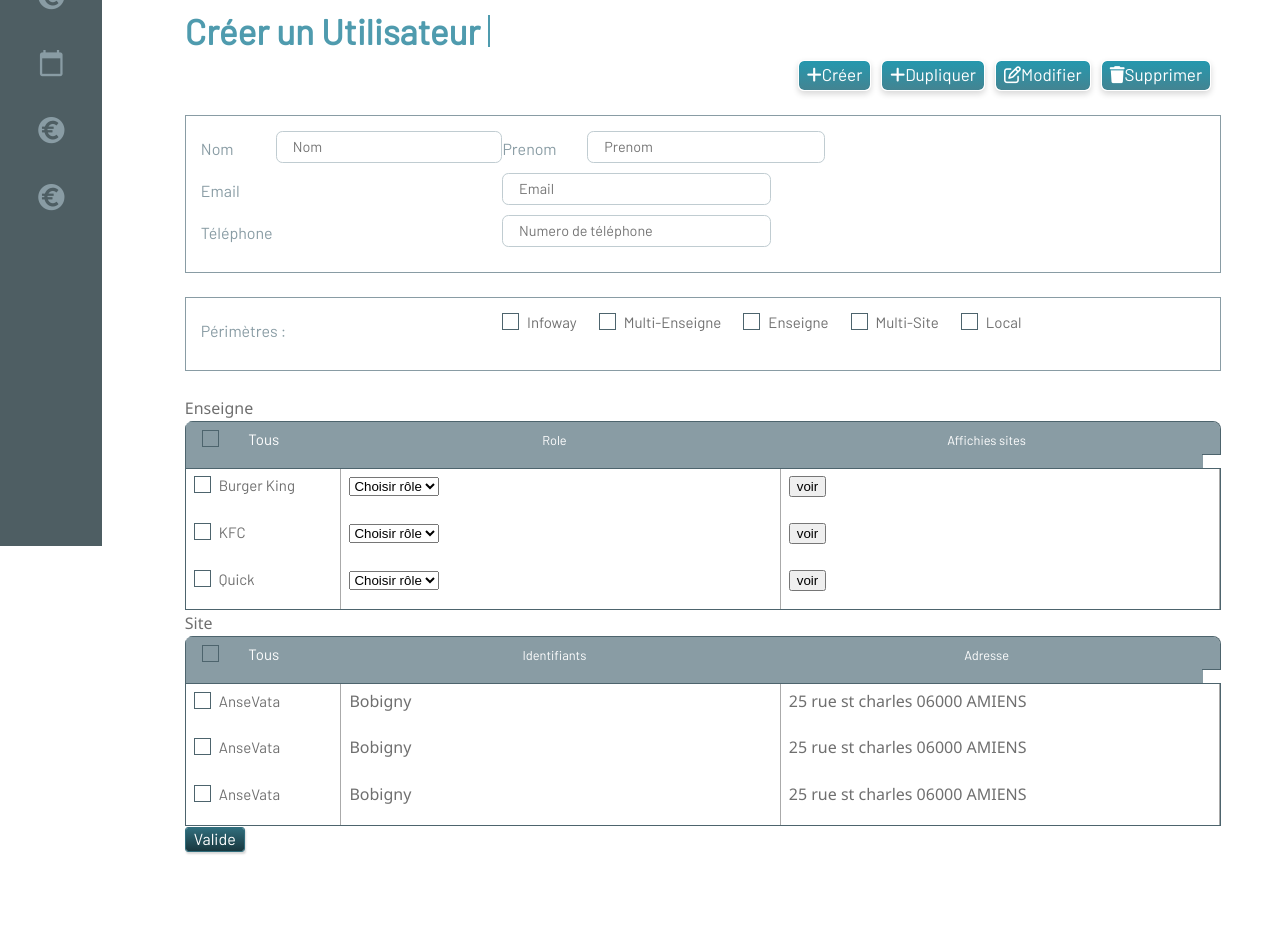
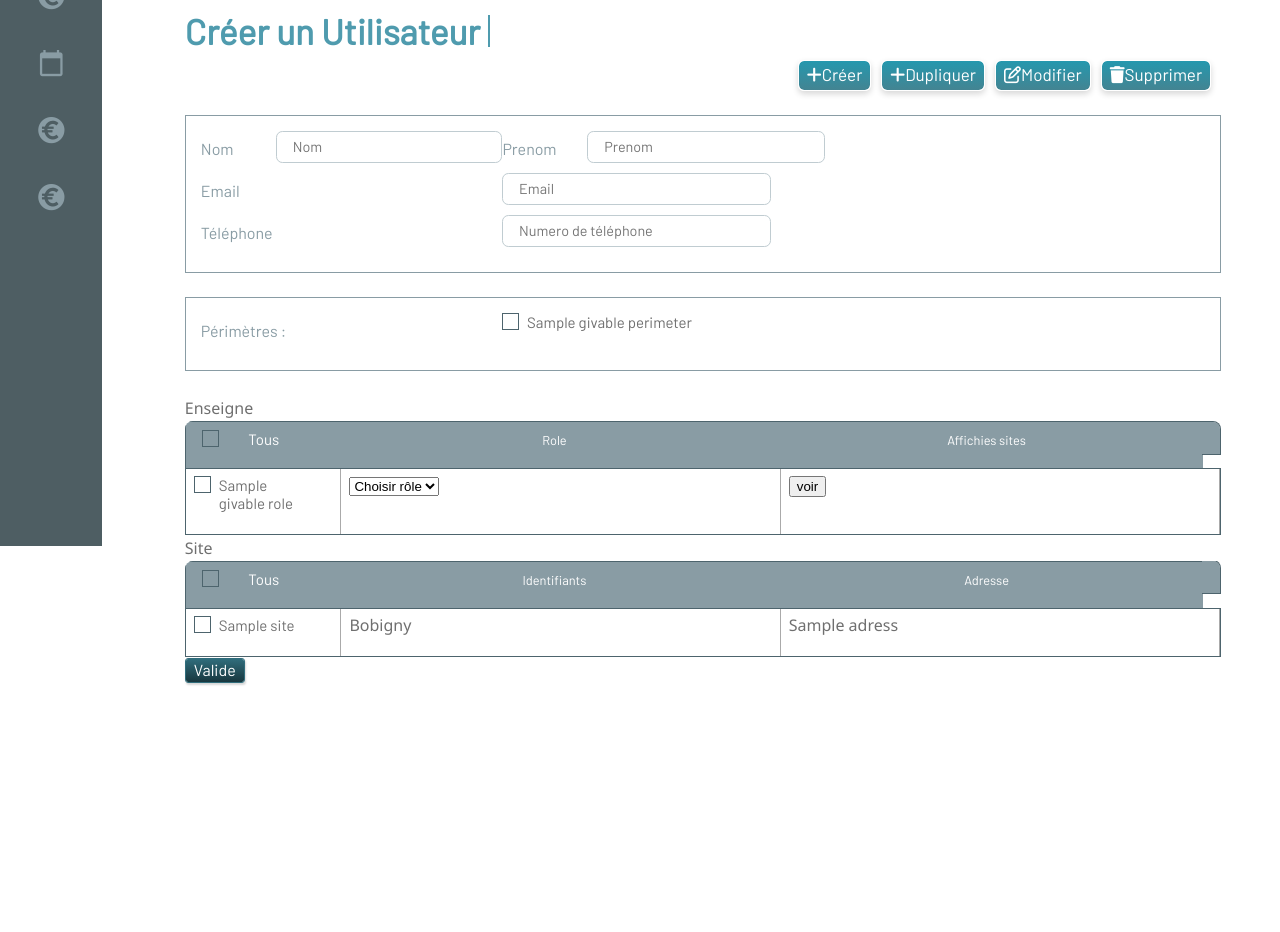
Before and after one commit to NexusJungler/infoway, a Symfony app: template templates/user/create.html.twig in a window 1280 px wide. Shown: the part 384-1316 px from the top of the page. After the commit the page ends 1069 px from the top, so only its background shows below. Run offline with Twig, Linux system fonts and the light colour scheme; the template is opened without the code that fills it: most values are stand-ins (such as "Sample title", 1, 10 or a date in 2020); style sheets or scripts are compiled from the project's sources; some libraries are stand-ins or nearby versions.

Commit message:
Vue creation utilisateur affichant donnée en base ok

```diff
--- a/templates/user/create.html.twig
+++ b/templates/user/create.html.twig
@@ -55,28 +55,42 @@
         <div class="row">
             <label class="form-label" for="phone">Périmètres :</label>
             <div class="row row-chkbox">
-                <label class="container-chkbox">Infoway
-                    <input type="radio" name="Perimeters" value"infoway">
+{#            {{ dump(givablePerimeters) }}#}
+            {% if givablePerimeters is iterable %}
+                {% for  perimeter in givablePerimeters %}
+                    {% if perimeter.name is defined and perimeter.level is defined %}
+                        <label class="container-chkbox">{{ perimeter.name }}
+                            <input type="radio" name="user[perimeter]" value="{{ perimeter.level }}">
                             <span class="checkmark-chkbox"></span>
                         </label>
-                <label class="container-chkbox">Multi-Enseigne
-                    <input type="radio" name="Perimeters" value="multi enseigne" >
-                    <span class="checkmark-chkbox"></span>
-                </label>
-                <label class="container-chkbox">Enseigne
-                    <input type="radio" name="Perimeters"  value="enseigne" >
-                    <span class="checkmark-chkbox"></span>
-                </label>
-                <label class="container-chkbox">Multi-Site
-                    <input type="radio" name="Perimeters"  value="multi site" >
-                    <span class="checkmark-chkbox"></span>
-                </label>
-                <label class="container-chkbox">Local
-                    <input type="radio" name="Perimeters"  value="local" >
-                    <span class="checkmark-chkbox"></span>
-                </label>
+                    {% endif %}
+                {% endfor %}
+            {% endif %}
+            </div>
 
-            </div>
+{#            <div class="row row-chkbox">#}
+{#                <label class="container-chkbox">Infoway#}
+{#                    <input type="radio" name="Perimeters" value"infoway">#}
+{#                    <span class="checkmark-chkbox"></span>#}
+{#                </label>#}
+{#                <label class="container-chkbox">Multi-Enseigne#}
+{#                    <input type="radio" name="Perimeters" value="multi enseigne" >#}
+{#                    <span class="checkmark-chkbox"></span>#}
+{#                </label>#}
+{#                <label class="container-chkbox">Enseigne#}
+{#                    <input type="radio" name="Perimeters"  value="enseigne" >#}
+{#                    <span class="checkmark-chkbox"></span>#}
+{#                </label>#}
+{#                <label class="container-chkbox">Multi-Site#}
+{#                    <input type="radio" name="Perimeters"  value="multi site" >#}
+{#                    <span class="checkmark-chkbox"></span>#}
+{#                </label>#}
+{#                <label class="container-chkbox">Local#}
+{#                    <input type="radio" name="Perimeters"  value="local" >#}
+{#                    <span class="checkmark-chkbox"></span>#}
+{#                </label>#}
+
+{#            </div>#}
         </div>
     </div>
 
@@ -98,21 +112,29 @@
                     </tr>
                     </thead>
                     <tbody class="tbody tbody-content scrollbar-table">
+
+                    {% if givableRoles is defined and  givableRoles is iterable %}
+{#                {{ dump(givableRoles) }}#}
+                        {% for givableCustomer in givableRoles %}
+                            {% if  givableCustomer.name is defined  and givableCustomer.id is defined  %}
                             <tr class="input1">
                                 <td>
-                            <label class="container-chkbox">Burger King
-                                <input type="checkbox" name="selectenseigne"  class="input1" value="burger king">
+                                    <label class="container-chkbox">{{ givableCustomer.name }}
+                                        <input type="checkbox" name="showenseignesites[]"  class="input1" value={{ givableCustomer.id }}>
                                         <span class="checkmark-chkbox"></span>
                                     </label>
                                 </td>
                                 <td >
                                     <div class="select" >
-                                <select class="select-list" name="selectrole">
+                                        <select class="select-list" name={{"user[roles][enseigne][" ~ givableCustomer.id ~ "]"  }}>
                                             <option>Choisir rôle </option>
-                                    <option value="admin">Admin</option>
-                                    <option value="siege">Siege</option>
-                                    <option value="directeur">Directeur</option>
-                                    <option value="manager">Manager</option>
+                                            {% if givableRoles[givableCustomer] is defined and  givableRoles[givableCustomer]  is iterable %}
+                                                {% for givableRole in givableRoles[givableCustomer]  %}
+                                                    {% if  givableRole.name is defined and  givableRole.id is defined  %}
+                                                    <option value={{ givableRole.id }}>{{ givableRole.name }}</option>
+                                                    {% endif %}
+                                                {% endfor %}
+                                            {% endif  %}
                                         </select>
                                     </div>
                                 </td>
@@ -120,46 +142,71 @@
                                     <button class="btn-display-teach" type="button">voir</button>
                                 </td>
                             </tr>
-                    <tr>
-                        <td>
-                            <label class="container-chkbox">KFC
-                                <input type="checkbox" name="selectenseigne" value="kfc" >
-                                <span class="checkmark-chkbox"></span>
-                            </label>
-                        </td>
-                        <td>
-                            <div class="select" >
-                                <select class="select-list">
-                                    <option>Choisir rôle </option>
-                                    <option value="admin">Admin</option>
-                                    <option value="siege">Siege</option>
-                                    <option value="directeur">Directeur</option>
-                                    <option value="manager">Manager</option>
-                                </select>
-                            </div>
-                        </td>
-                        <td> <button class="btn-display-teach" type="button">voir</button></td>
-                    </tr>
-                    <tr>
-                        <td>
-                            <label class="container-chkbox">Quick
-                                <input type="checkbox" name="selectenseigne" value="quick" >
-                                <span class="checkmark-chkbox"></span>
-                            </label>
-                        </td>
-                        <td>
-                            <div class="select" >
-                                <select class="select-list">
-                                    <option>Choisir rôle </option>
-                                    <option value="admin">Admin</option>
-                                    <option value="siege">Siege</option>
-                                    <option value="directeur">Directeur</option>
-                                    <option value="manager">Manager</option>
-                                </select>
-                            </div>
-                        </td>
-                        <td> <button class="btn-display-teach" type="button">voir</button></td>
-                    </tr>
+                            {% endif %}
+                        {% endfor %}
+                    {% endif  %}
+{#                    <tr class="input1">#}
+{#                        <td>#}
+{#                            <label class="container-chkbox">Burger King#}
+{#                                <input type="checkbox" name="selectenseigne"  class="input1" value="burger king">#}
+{#                                <span class="checkmark-chkbox"></span>#}
+{#                            </label>#}
+{#                        </td>#}
+{#                        <td >#}
+{#                            <div class="select" >#}
+{#                                <select class="select-list" name="selectrole">#}
+{#                                    <option>Choisir rôle </option>#}
+{#                                    <option value="admin">Admin</option>#}
+{#                                    <option value="siege">Siege</option>#}
+{#                                    <option value="directeur">Directeur</option>#}
+{#                                    <option value="manager">Manager</option>#}
+{#                                </select>#}
+{#                            </div>#}
+{#                        </td>#}
+{#                        <td>#}
+{#                            <button class="btn-display-teach" type="button">voir</button>#}
+{#                        </td>#}
+{#                    </tr>#}
+{#                    <tr>#}
+{#                        <td>#}
+{#                            <label class="container-chkbox">KFC#}
+{#                                <input type="checkbox" name="selectenseigne" value="kfc" >#}
+{#                                <span class="checkmark-chkbox"></span>#}
+{#                            </label>#}
+{#                        </td>#}
+{#                        <td>#}
+{#                            <div class="select" >#}
+{#                                <select class="select-list">#}
+{#                                    <option>Choisir rôle </option>#}
+{#                                    <option value="admin">Admin</option>#}
+{#                                    <option value="siege">Siege</option>#}
+{#                                    <option value="directeur">Directeur</option>#}
+{#                                    <option value="manager">Manager</option>#}
+{#                                </select>#}
+{#                            </div>#}
+{#                        </td>#}
+{#                        <td> <button class="btn-display-teach" type="button">voir</button></td>#}
+{#                    </tr>#}
+{#                    <tr>#}
+{#                        <td>#}
+{#                            <label class="container-chkbox">Quick#}
+{#                                <input type="checkbox" name="selectenseigne" value="quick" >#}
+{#                                <span class="checkmark-chkbox"></span>#}
+{#                            </label>#}
+{#                        </td>#}
+{#                        <td>#}
+{#                            <div class="select" >#}
+{#                                <select class="select-list">#}
+{#                                    <option>Choisir rôle </option>#}
+{#                                    <option value="admin">Admin</option>#}
+{#                                    <option value="siege">Siege</option>#}
+{#                                    <option value="directeur">Directeur</option>#}
+{#                                    <option value="manager">Manager</option>#}
+{#                                </select>#}
+{#                            </div>#}
+{#                        </td>#}
+{#                        <td> <button class="btn-display-teach" type="button">voir</button></td>#}
+{#                    </tr>#}
                     </tbody>
                 </table>
             </div>
@@ -167,6 +214,8 @@
 
         <div  class="content-table-right">
             <p class="table-titel">Site</p>
+
+{#            {{ dump(givableSites) }}#}
             <div class="table">
                 <table class="table-custome row-chkbox" >
                     <thead  class="table-info thead-content">
@@ -183,44 +232,86 @@
                     <div class="div-tbody">
 
                         <tbody class="tbody tbody-content scrollbar-table">
+            {%  if  givableSites is defined and givableSites is iterable %}
+                  {% for customer in  givableSites %}
+                      {% if customer.id is defined and customer.sites is defined and customer.sites is iterable %}
+                          {% for  site in customer.sites %}
+                              {% if site.id is defined and site.name is defined and site.adress is defined  %}
                                   <tr>
                                       <td>
-                                <label class="container-chkbox">AnseVata
-                                    <input type="radio" name="select-site"  >
+                                          <label class="container-chkbox">{{site.name}}
+                                              <input type="radio" name={{  "user[sites][enseigne][" ~  customer.id  ~ "][]" }} value="{{ site.id }}">
+{#                                              <input type="number" name="selected-site" value="{{ site.id }}">#}
                                               <span class="checkmark-chkbox"></span>
                                           </label>
                                       </td>
                                       <td>Bobigny</td>
-                            <td>25 rue st charles 06000 AMIENS  </td>
+                                      <td>{{site.adress}} </td>
                                   </tr>
-                        <tr>
-                            <td>
-                                <label class="container-chkbox">AnseVata
-                                    <input type="radio" name="select-site"  >
-                                    <span class="checkmark-chkbox"></span>
-                                </label>
-                            </td>
-                            <td>Bobigny</td>
-                            <td>25 rue st charles 06000 AMIENS  </td>
-                        </tr>
-                        <tr>
-                            <td>
-                                <label class="container-chkbox">AnseVata
-                                    <input type="radio" name="select-site"  >
-                                    <span class="checkmark-chkbox"></span>
-                                </label>
-                            </td>
-                            <td>Bobigny</td>
-                            <td>25 rue st charles 06000 AMIENS  </td>
-                        </tr>
+                              {% endif %}
+                          {% endfor  %}
+                      {% endif %}
+                  {% endfor %}
+            {% endif %}
                         </tbody>
 
                     </div>
                 </table>
             </div>
-        </div>
+{#            <div class="table">#}
+{#                <table class="table-custome row-chkbox" >#}
+{#                    <thead  class="table-info thead-content">#}
+{#                    <tr>#}
+{#                        <th>#}
+{#                            <label class="container-chkbox">Tous#}
+{#                                <input type="radio" name="select-site" class="selectAll" >#}
+{#                                <span class="checkmark-chkbox"></span>#}
+{#                            </label>#}
+{#                        <th>Identifiants</th>#}
+{#                        <th>Adresse</th>#}
+{#                    </tr>#}
+{#                    </thead>#}
+{#                    <div class="div-tbody">#}
 
-    </div>
+{#                        <tbody class="tbody tbody-content scrollbar-table">#}
+{#                        <tr>#}
+{#                            <td>#}
+{#                                <label class="container-chkbox">AnseVata#}
+{#                                    <input type="radio" name="select-site"  >#}
+{#                                    <span class="checkmark-chkbox"></span>#}
+{#                                </label>#}
+{#                            </td>#}
+{#                            <td>Bobigny</td>#}
+{#                            <td>25 rue st charles 06000 AMIENS  </td>#}
+{#                        </tr>#}
+{#                        <tr>#}
+{#                            <td>#}
+{#                                <label class="container-chkbox">AnseVata#}
+{#                                    <input type="radio" name="select-site"  >#}
+{#                                    <span class="checkmark-chkbox"></span>#}
+{#                                </label>#}
+{#                            </td>#}
+{#                            <td>Bobigny</td>#}
+{#                            <td>25 rue st charles 06000 AMIENS  </td>#}
+{#                        </tr>#}
+{#                        <tr>#}
+{#                            <td>#}
+{#                                <label class="container-chkbox">AnseVata#}
+{#                                    <input type="radio" name="select-site"  >#}
+{#                                    <span class="checkmark-chkbox"></span>#}
+{#                                </label>#}
+{#                            </td>#}
+{#                            <td>Bobigny</td>#}
+{#                            <td>25 rue st charles 06000 AMIENS  </td>#}
+{#                        </tr>#}
+{#                        </tbody>#}
+
+{#                    </div>#}
+{#                </table>#}
+{#            </div>#}
+{#        </div>#}
+
+{#    </div>#}
 
     <div class="form-content-btn">
         <button name="btn-user-valide" class="btn btn-user-valide">Valide</button>
```
Also changed, not shown: src/Controller/UserController.php (+65 -8 lines), src/Entity/Customer/Role.php (+18 -0 lines), src/Repository/Admin/PerimeterRepository.php (+14 -0 lines), src/Repository/Customer/RoleRepository.php (+16 -0 lines), src/Security/LoginAuthenticator.php (+6 -3 lines). Lines whose indentation alone changed are shown as unchanged.
